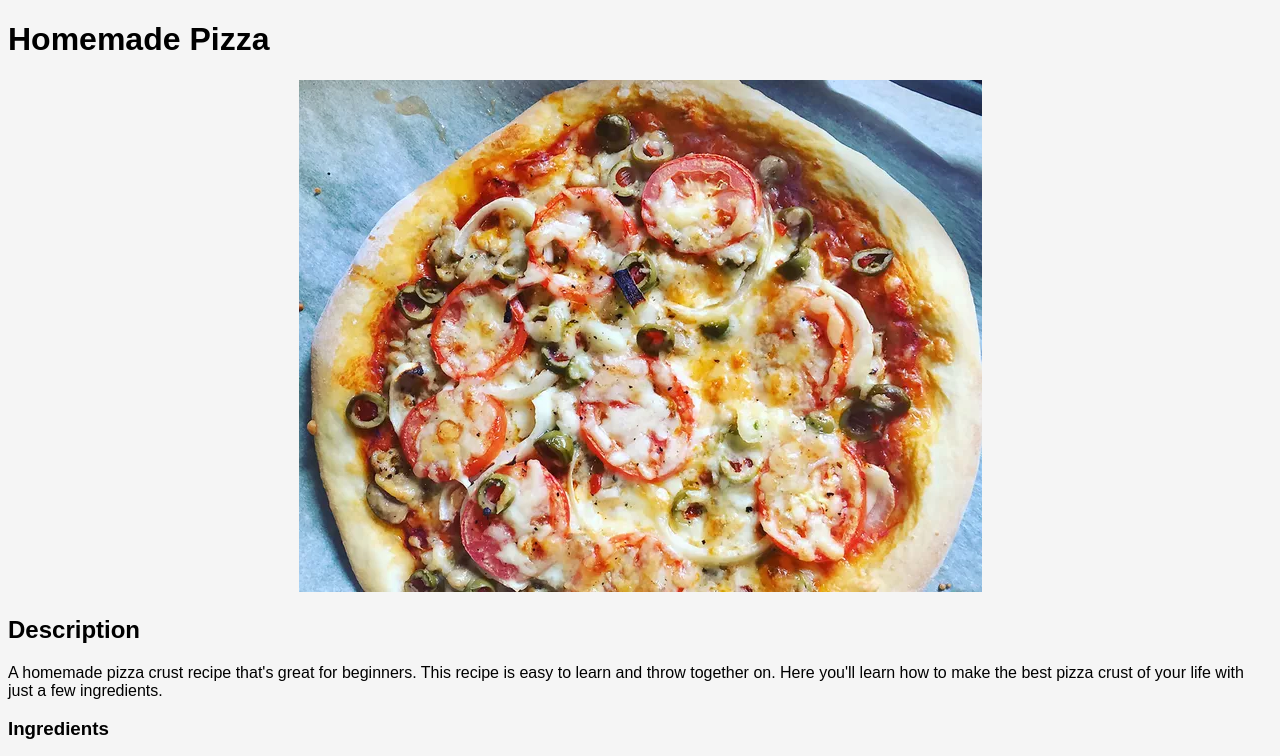
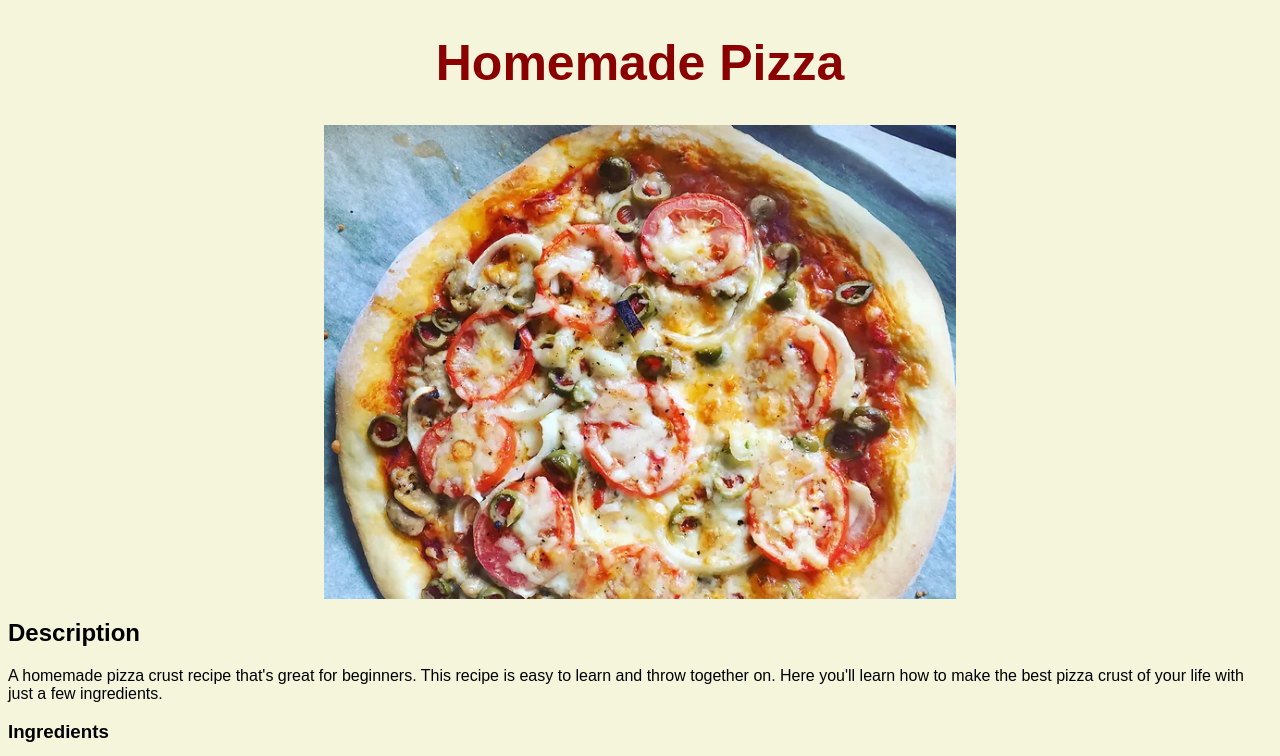
Before and after one commit to keithkattt/odin-recipes, a plain HTML site: page recipes/pizza.html in a window 1280 px wide. Shown: the top 756 px of the page. Drawn offline with Linux system fonts and the light colour scheme.

Commit message:
Add margin to the pizza recipe Add margin to center in homepage

```diff
--- a/recipes/pizza.css
+++ b/recipes/pizza.css
@@ -1,4 +1,17 @@
 body {
-    background-color: whitesmoke;
+    background-color: beige;
     font-family: Arial, Helvetica, sans-serif;
 }
+
+.heading {
+    text-align: center;
+    font-size: 50px;
+    color: darkred;
+}
+
+.pizza_img {
+    display: block;
+    margin-left: auto;
+    margin-right: auto;
+    width: 50%;
+}
--- a/recipes/pizza.html
+++ b/recipes/pizza.html
@@ -9,10 +9,8 @@
         </title>
     </head>
     <body>
-        <h1>Homemade Pizza</h1>
-        <center>
-        <img src="../img/pizza.webp" alt="Picture of Baked Pizza">
-        </center>
+        <h1 class="heading">Homemade Pizza</h1>
+        <img src="../img/pizza.webp" alt="Picture of Baked Pizza" class="pizza_img" >
         <h2>Description</h2>
         <p>
             A homemade pizza crust recipe that's great for beginners.
```
Also changed, not shown: style.css (+6 -2 lines).
